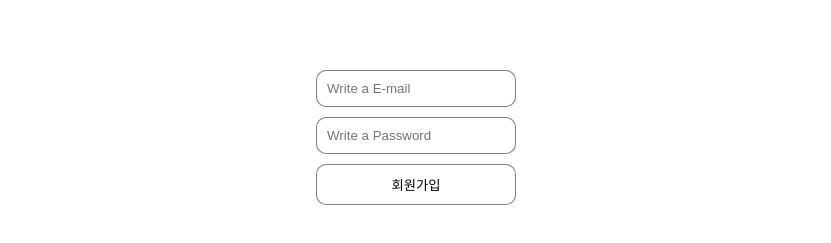
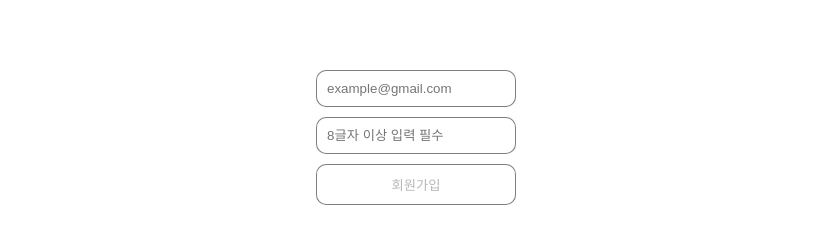
Before and after one commit to Hschan2/wanted-pre-onboarding-frontend, a React (Create React App) app: page /signup in a window 1280 px wide. Shown: the part 287-530 px from the top of the page, without its empty margins (224-1055 px from the left). Built offline with nearby package versions, Linux system fonts and the light colour scheme.

Commit message:
axios 설치, 스타일 컴포넌트 분리, 기본 구성 추가 구현

```diff
--- a/package.json
+++ b/package.json
@@ -8,6 +8,7 @@
     "@testing-library/jest-dom": "^5.14.1",
     "@testing-library/react": "^13.0.0",
     "@testing-library/user-event": "^13.2.1",
+    "axios": "^1.4.0",
     "react": "^18.2.0",
     "react-dom": "^18.2.0",
     "react-router-dom": "^6.13.0",
--- /dev/null
+++ b/src/style/styled-components.js
@@ -0,0 +1,32 @@
+import styled from "@emotion/styled";
+
+export const SignInComponent = styled.div`
+    width: 100%;
+    height: 90vh;
+    display: flex;
+    flex-direction: column;
+    justify-content: center;
+    align-items: center;
+`
+
+export const SignInput = styled.input`
+    width: 200px;
+    padding: 10px;
+    margin: 5px 0;
+    border: 1px solid rgba(0, 0, 0, 0.5);
+    border-radius: 10px;
+`
+
+export const SignButton = styled.button`
+    width: 200px;
+    padding: 10px;
+    margin: 5px 0;
+    border: 1px solid rgba(0, 0, 0, 0.5);
+    border-radius: 10px;
+    background-color: white;
+    cursor: pointer;
+
+    &:hover {
+        background-color: rgba(0, 0, 0, 0.02);
+    }
+`
--- a/src/user/Signin.js
+++ b/src/user/Signin.js
@@ -1,43 +1,66 @@
-import styled from '@emotion/styled'
-import React from 'react'
-
-const SignInComponent = styled.div`
-  width: 100%;
-  height: 90vh;
-  display: flex;
-  flex-direction: column;
-  justify-content: center;
-  align-items: center;
-`
-
-const SignInput = styled.input`
-  width: 200px;
-  padding: 10px;
-  margin: 5px 0;
-  border: 1px solid rgba(0, 0, 0, 0.5);
-  border-radius: 10px;
-`
-
-const SignButton = styled.button`
-  width: 200px;
-  padding: 10px;
-  margin: 5px 0;
-  border: 1px solid rgba(0, 0, 0, 0.5);
-  border-radius: 10px;
-  background-color: white;
-  cursor: pointer;
-
-  &:hover {
-    background-color: rgba(0, 0, 0, 0.02);
-  }
-`
+import axios from 'axios';
+import React, { useState } from 'react'
+import { useNavigate } from 'react-router-dom';
+import { SignButton, SignInComponent, SignInput } from '../style/styled-components'
 
 const Signin = () => {
+  const [email, setEmail] = useState('');
+  const [password, setPassword] = useState('');
+  const [isValid, setIsValid] = useState(false);
+  const navigate = useNavigate();
+
+  const handleEmailChange = (e) => {
+    setEmail(e.target.value);
+    validateForm(e.target.value, password);
+  };
+
+  const handlePasswordChange = (e) => {
+    setPassword(e.target.value);
+    validateForm(email, e.target.value);
+  };
+
+  const validateForm = (email, password) => {
+    const isEmailValid = email.includes('@');
+    const isPasswordValid = password.length >= 8;
+
+    setIsValid(isEmailValid && isPasswordValid);
+  };
+
+  const handleLogin = async () => {
+    try {
+      const res = await axios.post('/auth/signin', {
+        email,
+        password,
+      });
+
+      localStorage.setItem('token', res.data.access_token);
+
+      navigate('/todo');
+    } catch (error) {
+      console.log(error);
+    }
+  };
+
   return (
     <SignInComponent>
-      <SignInput data-testid="email-input" placeholder='Write a E-mail' />
-      <SignInput data-testid="password-input" placeholder='Write a Password' />
-      <SignButton data-testid="signin-button">로그인</SignButton>
+      <SignInput
+        data-testid="email-input"
+        value={email}
+        onChange={handleEmailChange}
+        placeholder='example@gmail.com'
+      />
+      <SignInput
+        data-testid="password-input"
+        value={password}
+        onChange={handlePasswordChange}
+        placeholder='8글자 이상 입력 필수'
+      />
+      <SignButton
+        data-testid="signin-button"
+        onClick={handleLogin}
+      >
+        로그인
+      </SignButton>
     </SignInComponent>
   )
 }
--- a/src/user/Signup.js
+++ b/src/user/Signup.js
@@ -1,43 +1,66 @@
-import styled from '@emotion/styled'
-import React from 'react'
-
-const SignInComponent = styled.div`
-  width: 100%;
-  height: 90vh;
-  display: flex;
-  flex-direction: column;
-  justify-content: center;
-  align-items: center;
-`
-
-const SignInput = styled.input`
-  width: 200px;
-  padding: 10px;
-  margin: 5px 0;
-  border: 1px solid rgba(0, 0, 0, 0.5);
-  border-radius: 10px;
-`
-
-const SignButton = styled.button`
-  width: 200px;
-  padding: 10px;
-  margin: 5px 0;
-  border: 1px solid rgba(0, 0, 0, 0.5);
-  border-radius: 10px;
-  background-color: white;
-  cursor: pointer;
-
-  &:hover {
-    background-color: rgba(0, 0, 0, 0.02);
-  }
-`
+import axios from 'axios';
+import React, { useState } from 'react'
+import { useNavigate } from 'react-router-dom';
+import { SignButton, SignInComponent, SignInput } from '../style/styled-components'
 
 const Signup = () => {
+  const [email, setEmail] = useState('');
+  const [password, setPassword] = useState('');
+  const navigate = useNavigate();
+  const [isValid, setIsValid] = useState(false);
+
+  const handleEmailChange = (e) => {
+    setEmail(e.target.value);
+    validateForm(e.target.value, password);
+  };
+
+  const handlePasswordChange = (e) => {
+    setPassword(e.target.value);
+    validateForm(email, e.target.value);
+  };
+
+  const validateForm = (email, password) => {
+    const isEmailValid = email.includes('@');
+    const isPasswordValid = password.length >= 8;
+
+    setIsValid(isEmailValid && isPasswordValid);
+  };
+
+  const handleSignup = async () => {
+    try {
+      const res = await axios.post('/auth/signup', {
+        email,
+        password
+      })
+
+      navigate('/signin');
+    } catch (err) {
+      console.log(err);
+    }
+  };
+
   return (
     <SignInComponent>
-      <SignInput data-testid="email-input" placeholder='Write a E-mail' />
-      <SignInput data-testid="password-input" placeholder='Write a Password' />
-      <SignButton data-testid="signup-button">회원가입</SignButton>
+      <SignInput
+        data-testid="email-input"
+        value={email}
+        onChange={handleEmailChange}
+        placeholder='example@gmail.com'
+      />
+      <SignInput
+        data-testid="password-input"
+        type={password}
+        value={password}
+        onChange={handlePasswordChange}
+        placeholder='8글자 이상 입력 필수'
+      />
+      <SignButton
+        data-testid="signup-button"
+        disabled={!isValid}
+        onClick={handleSignup}
+      >
+        회원가입
+      </SignButton>
     </SignInComponent>
   )
 }
```
Also changed, not shown: 2 other files (tests, documents, lock files or other folders).
